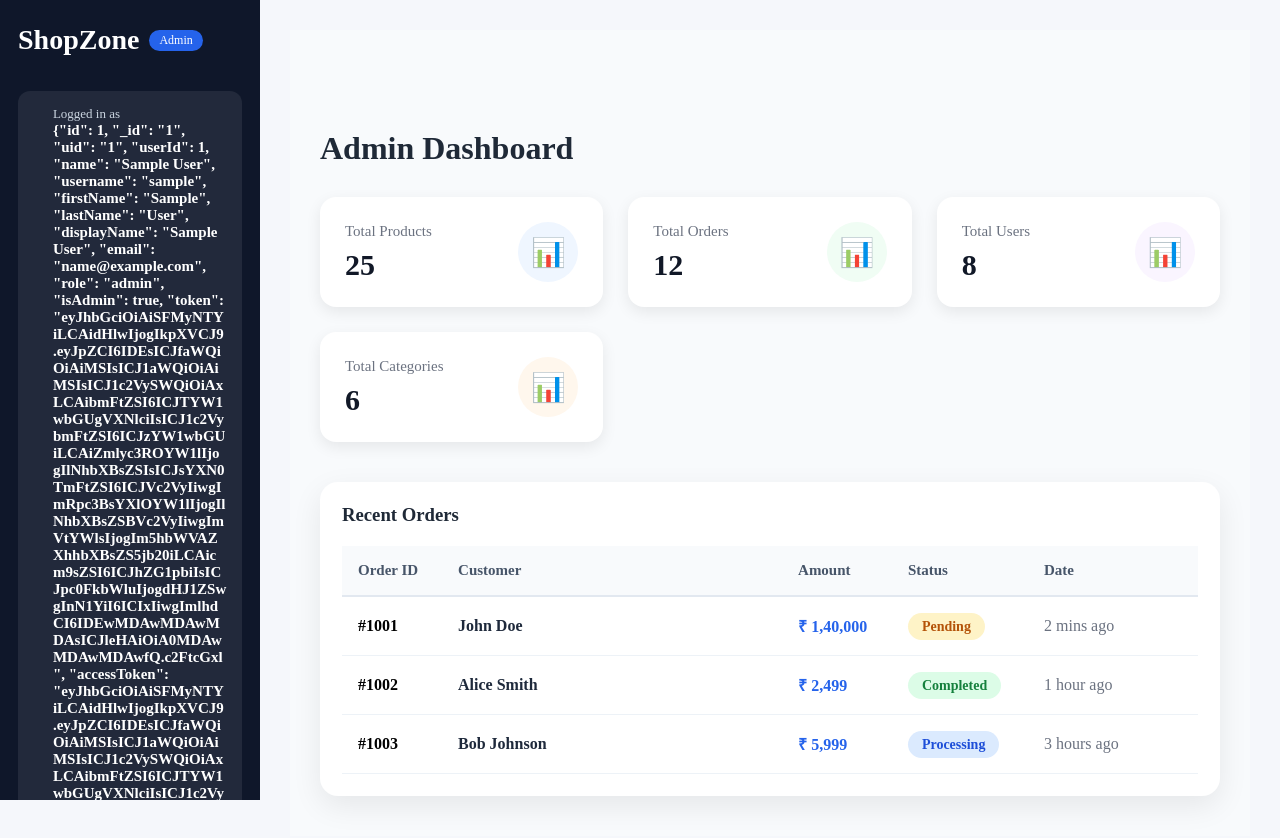
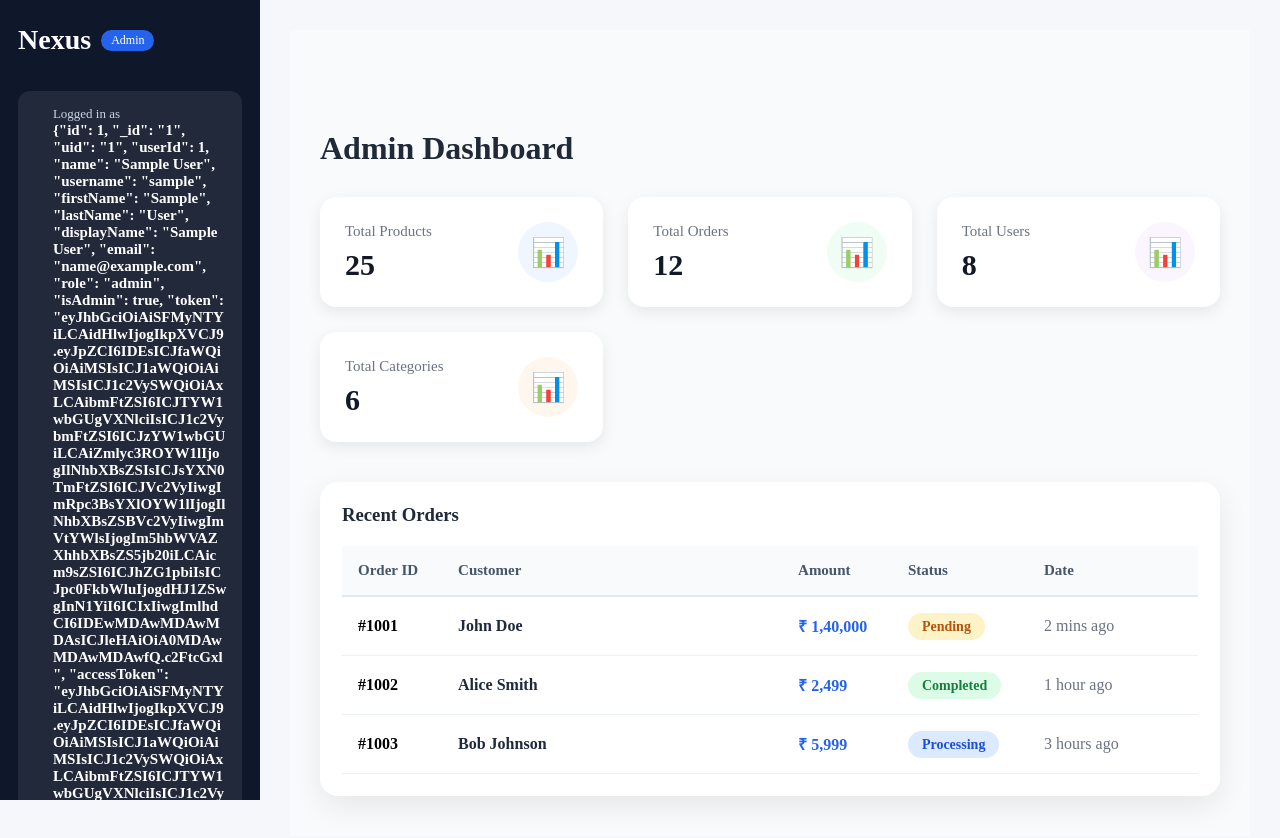
Before and after one commit to pratibhamaurya25-pixel/React-CapstoneProject, a React (Vite) app: page /admin in a window 1280 px wide. Shown: the top 838 px of the page. Built offline with nearby package versions, Linux system fonts and the light colour scheme; sample sign-in values are in the browser's storage.

Commit message:
save changes

```diff
--- a/src/components/Sidebar.jsx
+++ b/src/components/Sidebar.jsx
@@ -9,7 +9,7 @@ function Sidebar() {
   return (
     <aside className="admin-sidebar">
       <div className="sidebar-brand">
-        <h2>ShopZone</h2>
+        <h2>Nexus</h2>
         <span className="badge-admin">Admin</span>
       </div>
 
```
